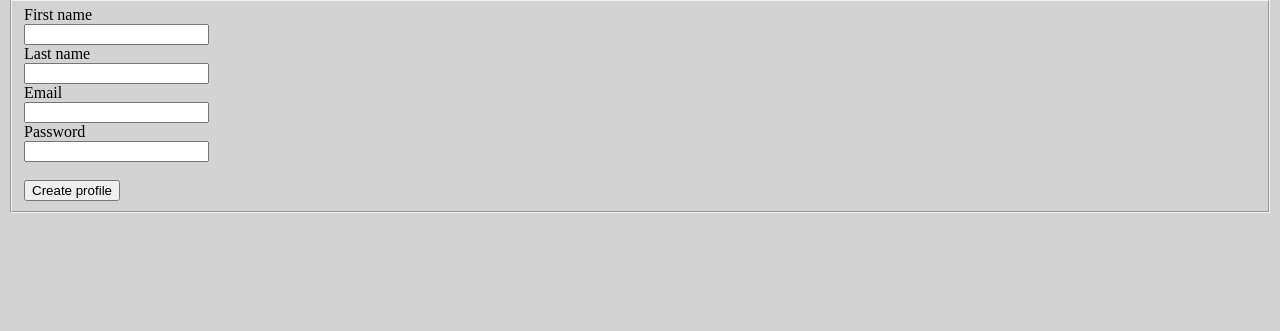
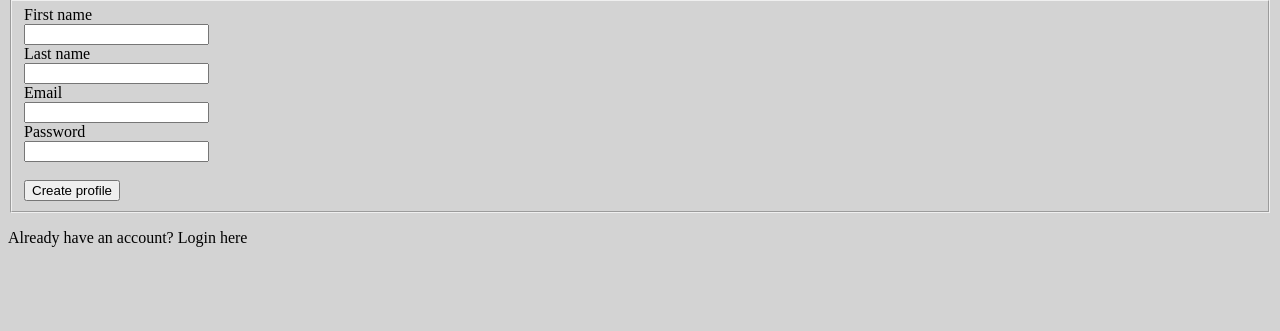
Before and after one commit to alexDavis28/NeaProject, a Flask app: page /register in a window 1280 px wide. Shown: the part 112-443 px from the top of the page. Run offline with Flask 2, Linux system fonts and the light colour scheme.

Commit message:
added links and redirects for register, profile and lgoin

```diff
--- a/app/routes.py
+++ b/app/routes.py
@@ -71,7 +71,13 @@ def login():
 
 @app.route("/profile")
 def profile():
+    if "active_user" in session:
+        # display currently logged in account
+        return session["active_user"]
+    else:
+        return redirect("login")
     return render_template("profile.html")
+
 
 @app.route('/api')
 def api():
--- a/app/templates/login.html
+++ b/app/templates/login.html
@@ -37,4 +37,7 @@
         {% endif %}
     {% endwith %}
 </div>
+<div id="register-link-container">
+    <a class = "intext-link" href="{{url_for('register')}}"><p>Don't have an account? Register here</p></a>
+</div>
 {% endblock%}
--- a/app/templates/register.html
+++ b/app/templates/register.html
@@ -48,4 +48,7 @@
         {% endif %}
     {% endwith %}
 </div>
+<div id="login-link-container">
+    <a class = "intext-link" href="{{url_for('login')}}"><p>Already have an account? Login here</p></a>
+</div>
 {% endblock%}
```
